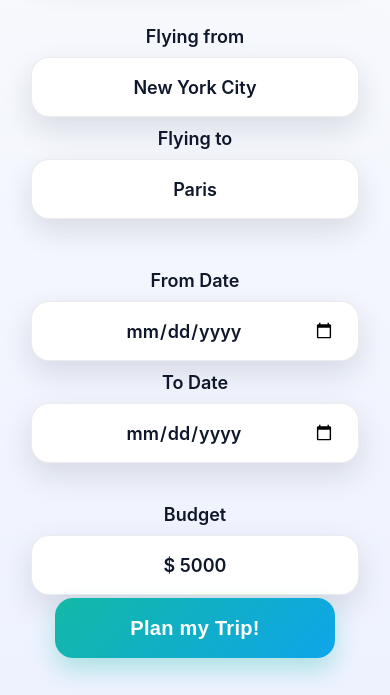
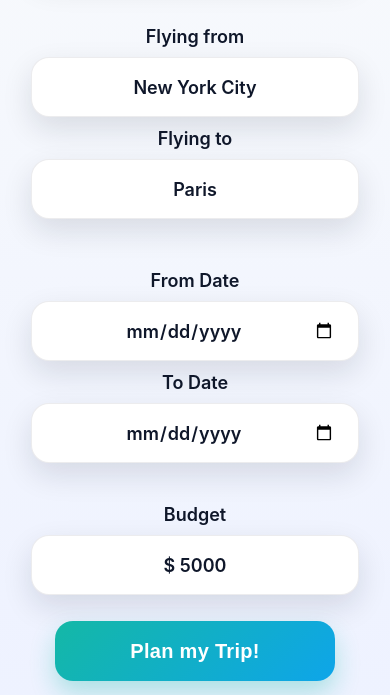
Before and after one commit to prophen/ai-travel-agent, a website: page form.html in a window 390 px wide. Shown: the part 149-844 px from the top of the page. Drawn offline with Linux system fonts and the light colour scheme.

Commit message:
style: adjust top positioning of body for improved layout

```diff
--- a/styles.css
+++ b/styles.css
@@ -661,7 +661,7 @@ body {
     transform: translateX(-50%);
     width: 90%;
     max-width: 328px;
-    top: 770px;
+    top: 800px;
   }
 
   .submit-button-container {
```
